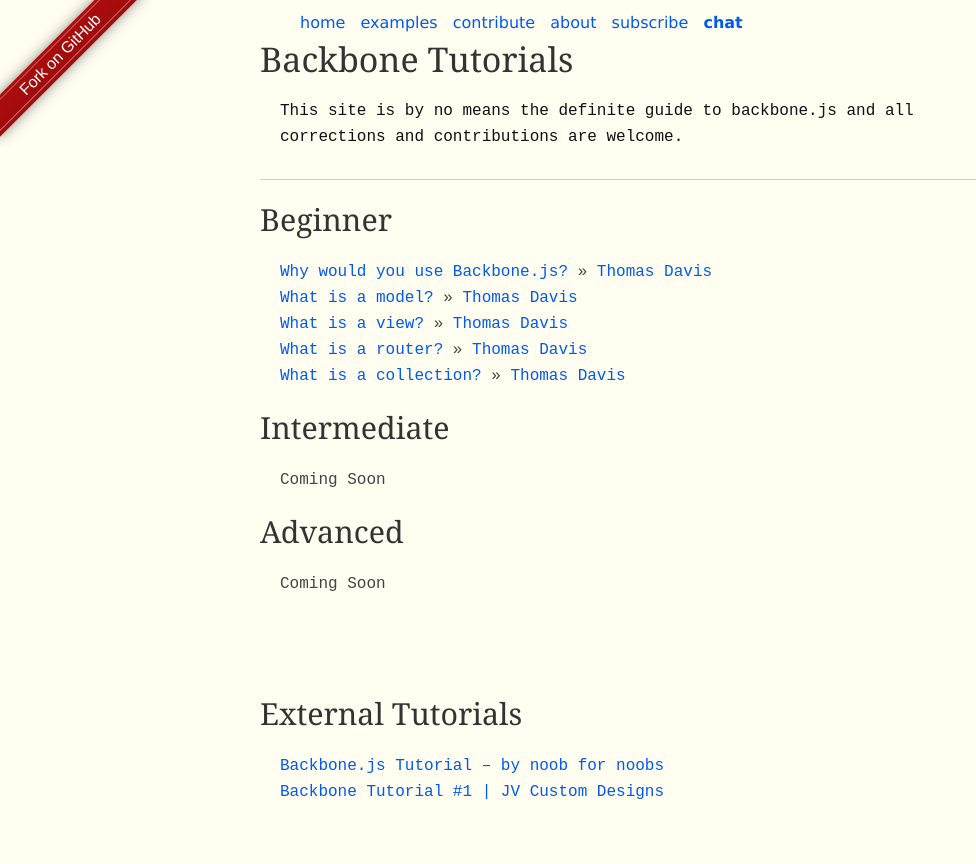
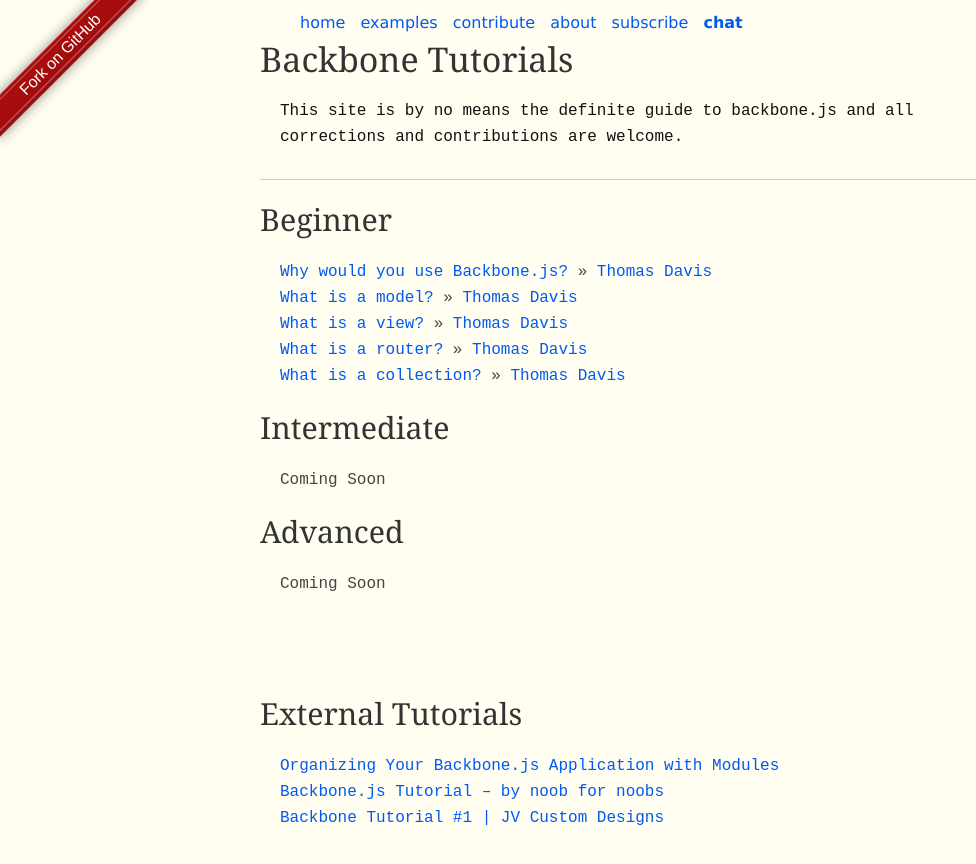
Before and after one commit to thomasdavis/backbonetutorials, a Jekyll site: the page built from index.html, in a window 1280 px wide. Shown: the top 864 px of the page, without its empty margins (0-976 px from the left). Built offline with Jekyll 4.4.1, drawn with Linux system fonts in a browser that asks for light colours; some web fonts are replaced; Markdown is read by kramdown in place of the engine named in the settings; comment, search, counter and statistics services are not loaded.

Commit message:
adding organization external post

```diff
--- a/index.html
+++ b/index.html
@@ -23,6 +23,7 @@ title:
 <br /><br /><br />
 <h2>External Tutorials</h2>
 <ul class="tutorials">
+    <li><a target="_blank" href="http://http://weblog.bocoup.com/organizing-your-backbone-js-application-with-modules">Organizing Your Backbone.js Application with Modules</a></li>
     <li><a target="_blank" href="http://thomasdavis.github.com/2011/02/01/backbone-introduction.html">Backbone.js Tutorial – by noob for noobs</a></li>
     <li><a target="_blank" href="http://jvcustomdesigns.com/139/backbone-tutorial-1/">Backbone Tutorial #1 | JV Custom Designs</a></li>
 </ul>
```
